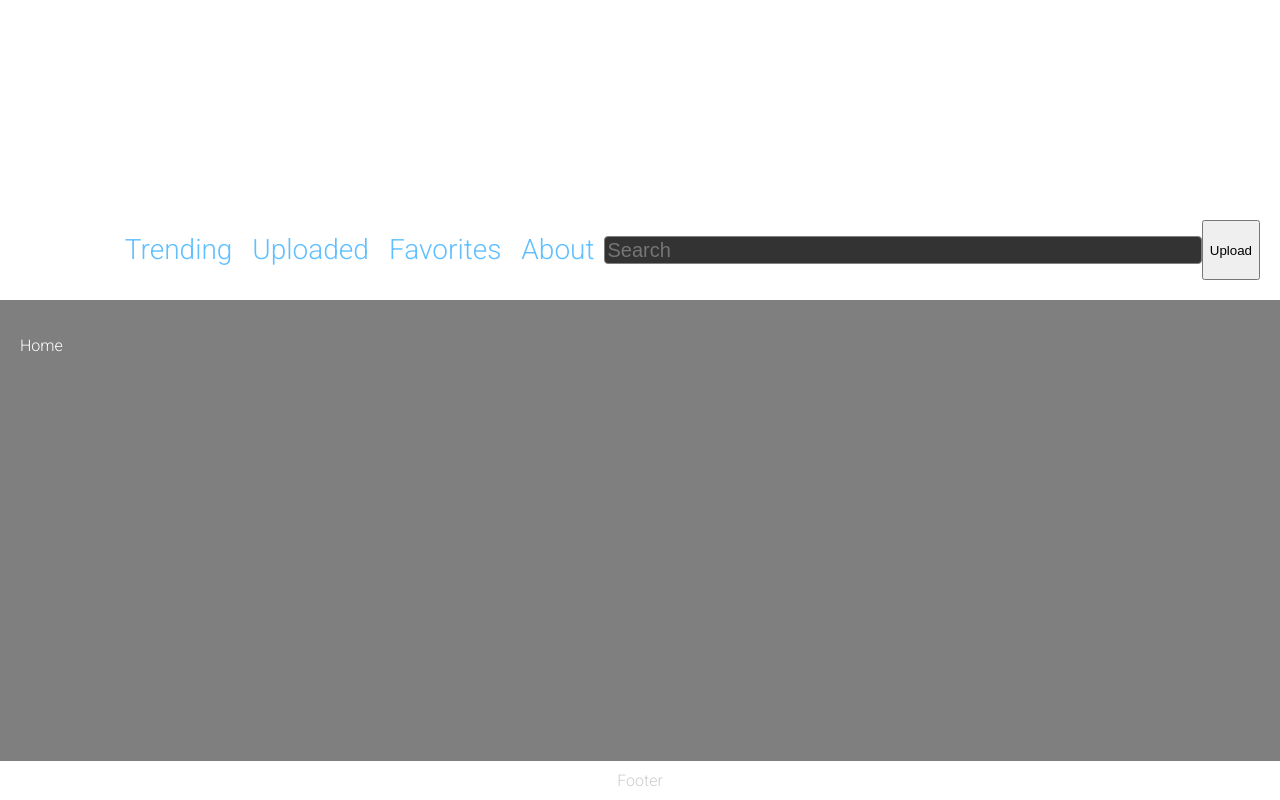
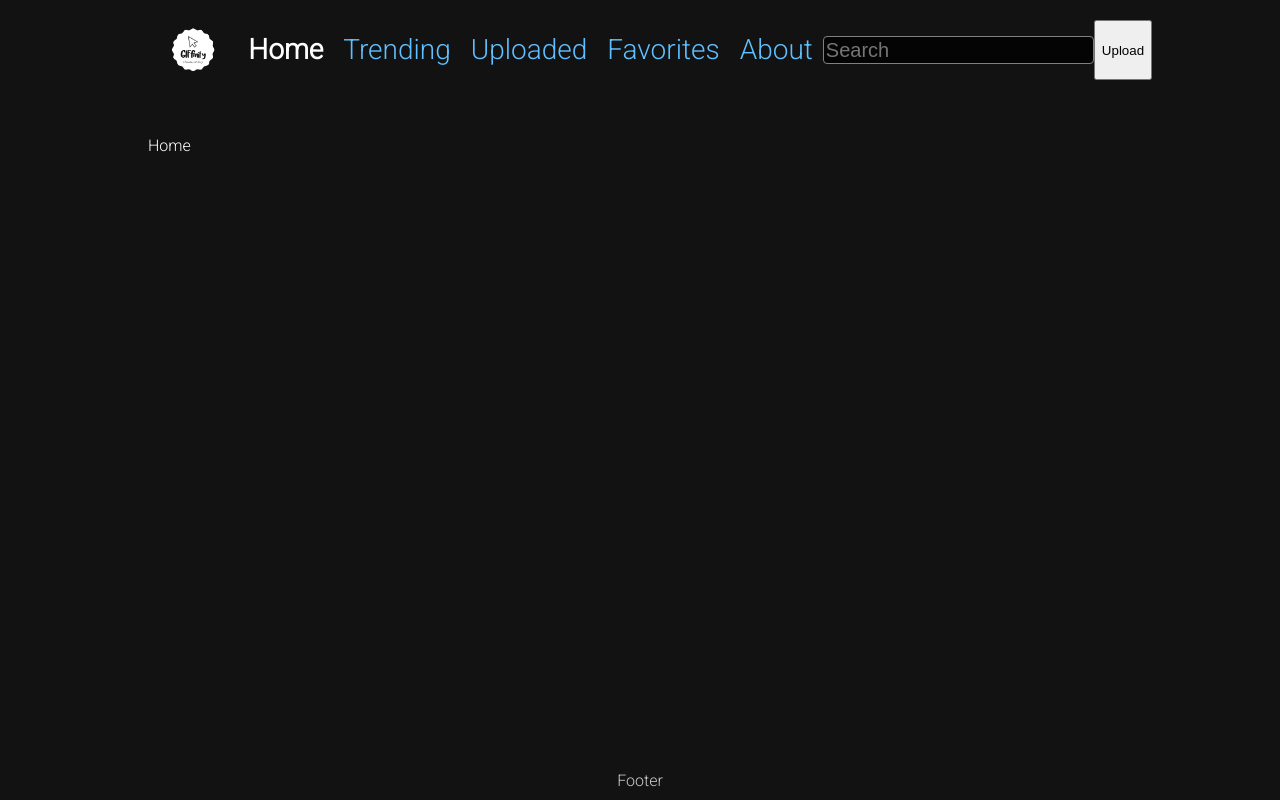
Before and after one commit to Giphy-Project-Buddy-Group-14/Giphy, a website with bundled scripts: page index.html in a window 1280 px wide. Built offline with nearby package versions, Linux system fonts and the light colour scheme; files whose address does not match are found by name.

Commit message:
update logo and background color

```diff
--- a/index.html
+++ b/index.html
@@ -12,6 +12,7 @@
   <div id="app">
     <header></header>
     <nav>
+      <img src="/images/logo_gifinity_black-removebg-preview.png"/>
       <a href="#" class="nav-link" data-page="home">Home</a>
       <a href="#" class="nav-link" data-page="trending">Trending</a>
       <a href="#" class="nav-link" data-page="uploaded">Uploaded</a>
--- a/styles/main.css
+++ b/styles/main.css
@@ -5,7 +5,7 @@ html, body {
 }
 
 body {
-  background: url('../images/dark-linen.png') repeat;
+  background-color: #121212;
   font-family: 'Roboto', sans-serif;
 }
 
@@ -24,9 +24,12 @@ div#app {
   min-height: 100vh;
 }
 
+#app {
+  width: 80%;
+}
+
 header {
   grid-area: header;
-  height: 200px;
   background: url('../images/banner-top.png');
 }
 
@@ -53,7 +56,6 @@ nav a:hover {
 
 #container {
   grid-area: container;
-  background-color: rgba(0, 0, 0, 0.5);
   padding: 20px;
   color: white;
 }
```
Also changed, not shown: images/logo_gifinity.png (added), images/logo_gifinity_black-removebg-preview.png (added).
